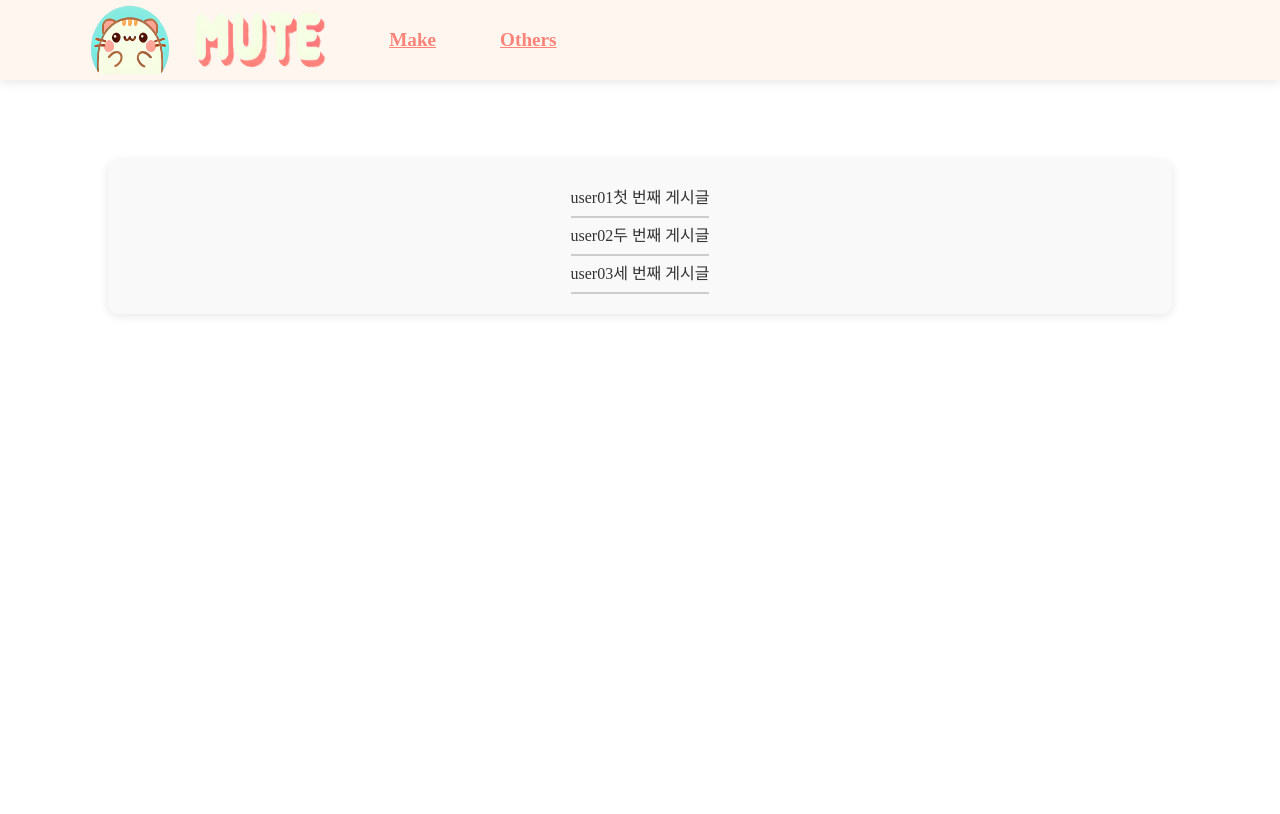
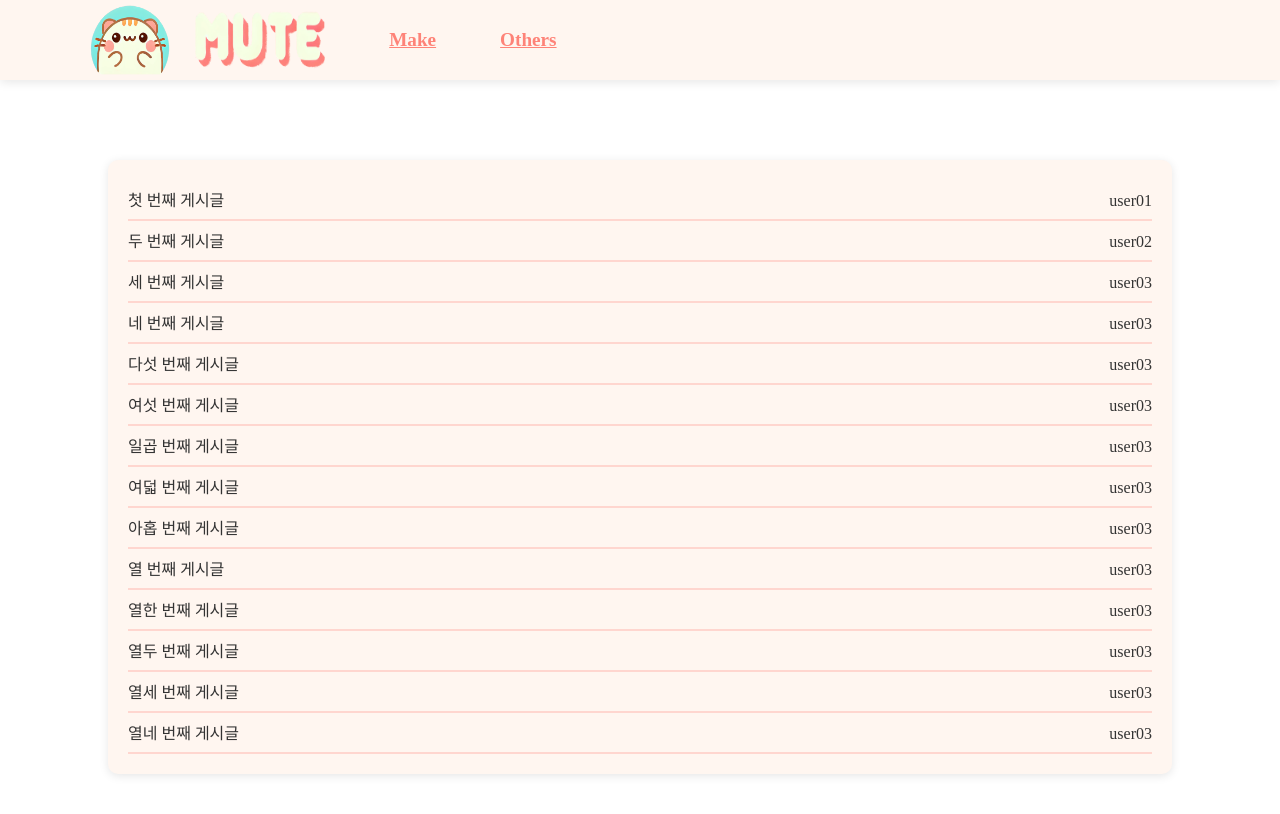
Before and after one commit to JJ-Gun/M.U.T.E-FE, a Next.js app: page /board in a window 1280 px wide. Shown: the top 814 px of the page. Built offline with nearby package versions, Linux system fonts and the light colour scheme.

Commit message:
26.01.26 audioPlayer 추가 및 board 수정

```diff
--- /dev/null
+++ b/app/(common)/(component)/(audioPlayer)/audioPlayer.module.css
@@ -0,0 +1,64 @@
+.audioRow {
+    display: flex;
+    align-items: center;
+    gap: 8px;
+    width: 100%;
+    box-sizing: border-box;
+}
+
+.controlRow {
+    display: flex;
+    align-items: center;
+    gap: 8px;
+    width: 100%;
+    box-sizing: border-box;
+    min-width: 0;
+}
+
+.playButton {
+    width: 32px;
+    height: 32px;
+    border-radius: 50%;
+    border: none;
+    background-color: transparent;
+    color: #FF6F61;
+    font-size: 1rem;
+    cursor: pointer;
+    flex: 0 0 auto;
+}
+
+.time {
+    font-size: 0.85rem;
+    color: #555;
+    white-space: nowrap;
+    flex-shrink: 0;
+    margin-top: 4px;
+}
+
+.progress {
+    -webkit-appearance: none;
+    appearance: none;
+    height: 6px;
+    border-radius: 4px;
+    outline: none;
+
+    flex: 1 1 auto;
+    min-width: 0;
+}
+
+.progress::-webkit-slider-runnable-track {
+    height: 6px;
+    border-radius: 4px;
+    background: transparent;
+}
+
+.progress::-webkit-slider-thumb {
+    -webkit-appearance: none;
+    appearance: none;
+    width: 14px;
+    height: 14px;
+    border-radius: 50%;
+    background: #FF6F61;
+    cursor: pointer;
+    margin-top: -4px;
+}
--- /dev/null
+++ b/app/(common)/(component)/(audioPlayer)/audioPlayer.tsx
@@ -0,0 +1,100 @@
+"use client";
+
+import { useEffect, useRef, useState } from "react";
+import styles from "./audioPlayer.module.css";
+
+type AudioPlayerProps = {
+  src: string;
+};
+
+export default function AudioPlayer({ src }: AudioPlayerProps) {
+  const audioRef = useRef<HTMLAudioElement | null>(null);
+  const [isPlaying, setIsPlaying] = useState(false);
+  const [current, setCurrent] = useState(0);
+  const [duration, setDuration] = useState(0);
+
+  useEffect(() => {
+    const audio = audioRef.current;
+    if (!audio) return;
+
+    audio.pause();
+    audio.load();
+    setCurrent(0);
+    setDuration(0);
+    setIsPlaying(false);
+  }, [src]);
+
+  const togglePlay = async () => {
+    const audio = audioRef.current;
+    if (!audio) return;
+
+    if (audio.paused) {
+      await audio.play();
+    } else {
+      audio.pause();
+    }
+  };
+
+  const formatTime = (sec: number) => {
+    if (!Number.isFinite(sec) || sec <= 0) return "0:00";
+    const m = Math.floor(sec / 60);
+    const s = Math.floor(sec % 60)
+      .toString()
+      .padStart(2, "0");
+    return `${m}:${s}`;
+  };
+
+  const progressPercent =
+    duration > 0 ? (current / duration) * 100 : 0;
+
+  return (
+    <>
+      <audio
+        ref={audioRef}
+        src={src}
+        preload="metadata"
+        onLoadedMetadata={(e) => setDuration(e.currentTarget.duration)}
+        onTimeUpdate={(e) => setCurrent(e.currentTarget.currentTime)}
+        onPlay={() => setIsPlaying(true)}
+        onPause={() => setIsPlaying(false)}
+        onEnded={() => {
+          setIsPlaying(false);
+          setCurrent(0);
+        }}
+      />
+
+      <div className={styles.audioRow}>
+        <span className={styles.time}>
+          {formatTime(current)} / {formatTime(duration)}
+        </span>
+      </div>
+
+      <div className={styles.controlRow}>
+        <button onClick={togglePlay} className={styles.playButton}>
+          {isPlaying ? "❚❚" : "▶"}
+        </button>
+
+        <input
+          type="range"
+          min={0}
+          max={duration || 0}
+          value={current}
+          onChange={(e) => {
+            const value = Number(e.currentTarget.value);
+            if (!audioRef.current) return;
+            audioRef.current.currentTime = value;
+            setCurrent(value);
+          }}
+          className={styles.progress}
+          style={{
+            background: `linear-gradient(
+              to right,
+              #ff6f61 ${progressPercent}%,
+              white ${progressPercent}%
+            )`,
+          }}
+        />
+      </div>
+    </>
+  );
+}
--- a/app/board/board.module.css
+++ b/app/board/board.module.css
@@ -1,18 +1,23 @@
 .container {
     width: 100%;
+    height: 100%;
     display: flex;
     flex-direction: column;
     align-items: center;
     padding-top: 80px; /* 상단바와 겹치지 않도록 여백 추가 */
+}
+.container::after{
+    content: "";
+    display: block;
+    height: 10vh;
 }
 
 .lowcontainer {
     width: 80%;
     display: flex;
     flex-direction: column;
-    align-items: center;
     justify-content: flex-start;
-    background-color: #f9f9f9;
+    background-color: #FFF6F0;
     border-radius: 10px;
     box-shadow: 0 2px 10px rgba(0, 0, 0, 0.1);
     padding: 20px;
@@ -24,8 +29,9 @@
     display: flex;
     justify-content: space-between; /* 아이디와 제목을 양쪽에 배치 */
     padding: 10px 0;
-    border-bottom: 2px solid #ccc; /* 밑줄 */
+    border-bottom: 2px solid #FFD6CF; /* 밑줄 */
     cursor: pointer;
+    margin-top: 3px;
 }
 
 .songTitle span {
@@ -37,22 +43,38 @@
     width: 100%;
     padding: 15px 0;
     display: flex;
-    justify-content: space-between; /* 플레이어와 다운로드 버튼을 양쪽에 배치 */
     align-items: center;
+    gap : 12px;
     border-bottom: 2px solid #eee;
-    margin-top: 10px;
 }
 
-.button {
-    background-color: #FF6F61;
-    color: white;
-    padding: 10px 20px;
-    border: none;
-    border-radius: 5px;
-    cursor: pointer;
+.playerWrapper{
+    flex: 1;
+    min-width: 0;
 }
 
-.audio {
-    flex-grow: 1;
-    margin-right: 20px; /* 다운로드 버튼과의 여백 */
+.download{
+    flex-shrink: 0;
+
+    display: flex;
+    align-items: center;
+    justify-content: center;
+
+    height: 26px;
+    padding: 0 12px;
+    border-radius: 999px;
+
+    font-size: 0.85rem;
+    line-height: 1;
+    color: #FF6F61;
+    text-decoration: none;
+
+    border: 1px solid #FFD6CF;
+    background-color: #FFF6F0;
+
+    transition: background-color 0.2s ease, border-color 0.2s ease;
 }
+.download:hover{
+    background-color: #FFE9E3;
+    border-color: #FF6F61;
+}
--- a/app/board/page.tsx
+++ b/app/board/page.tsx
@@ -3,6 +3,7 @@
 import { useState, useEffect } from "react";
 import Top from "../(common)/(component)/(topbar)/top";
 import styles from "./board.module.css";
+import AudioPlayer from "../(common)/(component)/(audioPlayer)/audioPlayer";
 
 interface Post {
   id: number;
@@ -34,6 +35,83 @@ export default function Board() {
     id: 3,
     userId: "user03",
     title: "세 번째 게시글",
+    url: "/dummy/audio/sample3.mp3",
+    isVisible: false,
+  },
+  {
+    id: 4,
+    userId: "user03",
+    title: "네 번째 게시글",
+    url: "/dummy/audio/sample3.mp3",
+    isVisible: false,
+  },
+  {
+    id: 5,
+    userId: "user03",
+    title: "다섯 번째 게시글",
+    url: "/dummy/audio/sample3.mp3",
+    isVisible: false,
+  },
+  {
+    id: 6,
+    userId: "user03",
+    title: "여섯 번째 게시글",
+    url: "/dummy/audio/sample3.mp3",
+    isVisible: false,
+  },
+  {
+    id: 7,
+    userId: "user03",
+    title: "일곱 번째 게시글",
+    url: "/dummy/audio/sample3.mp3",
+    isVisible: false,
+  },
+  {
+    id: 8,
+    userId: "user03",
+    title: "여덟 번째 게시글",
+    url: "/dummy/audio/sample3.mp3",
+    isVisible: false,
+  },
+  {
+    id: 9,
+    userId: "user03",
+    title: "아홉 번째 게시글",
+    url: "/dummy/audio/sample3.mp3",
+    isVisible: false,
+  },
+  {
+    id: 10,
+    userId: "user03",
+    title: "열 번째 게시글",
+    url: "/dummy/audio/sample3.mp3",
+    isVisible: false,
+  },
+  {
+    id: 11,
+    userId: "user03",
+    title: "열한 번째 게시글",
+    url: "/dummy/audio/sample3.mp3",
+    isVisible: false,
+  },
+  {
+    id: 12,
+    userId: "user03",
+    title: "열두 번째 게시글",
+    url: "/dummy/audio/sample3.mp3",
+    isVisible: false,
+  },
+  {
+    id: 13,
+    userId: "user03",
+    title: "열세 번째 게시글",
+    url: "/dummy/audio/sample3.mp3",
+    isVisible: false,
+  },
+  {
+    id: 14,
+    userId: "user03",
+    title: "열네 번째 게시글",
     url: "/dummy/audio/sample3.mp3",
     isVisible: false,
   },
@@ -82,15 +160,19 @@ export default function Board() {
               onClick={() => toggleVisibility(post.id)}
               className={styles.songTitle}
             >
-              <span>{post.userId}</span> <span>{post.title}</span>
+              <span>{post.title}</span> <span>{post.userId}</span>
             </div>
             {post.isVisible && (
               <div className={styles.songDetails}>
-                <audio controls>
-                  <source src={post.url} type="audio/mp3" />
-                </audio>
-                <a href={post.url} download={`${post.title}.mp3`}>
-                  <button type="button">Download</button>
+                <div className={styles.playerWrapper}>
+                  <AudioPlayer src={post.url} />
+                </div>
+                <a
+                  href={post.url}
+                  download={`${post.title}.mp3`}
+                  className={styles.download}
+                >
+                  Download
                 </a>
               </div>
             )}
--- a/app/globals.css
+++ b/app/globals.css
@@ -103,13 +103,13 @@ display: block;
 }
 body {
 width: 100vw;
-height: 100vh;
 background-color: white;
 color: black;
 display: flex;
 flex-direction: row;
 line-height: 1;
 font-family: 'goorm-sans';
+padding-bottom: 0.01px;
 }
 ol,
 ul {
```
Also changed, not shown: app/createmusic/page.module.css (+0 -57 lines), app/createmusic/page.tsx (+2 -78 lines), 1 other file (tests, documents, lock files or other folders).
